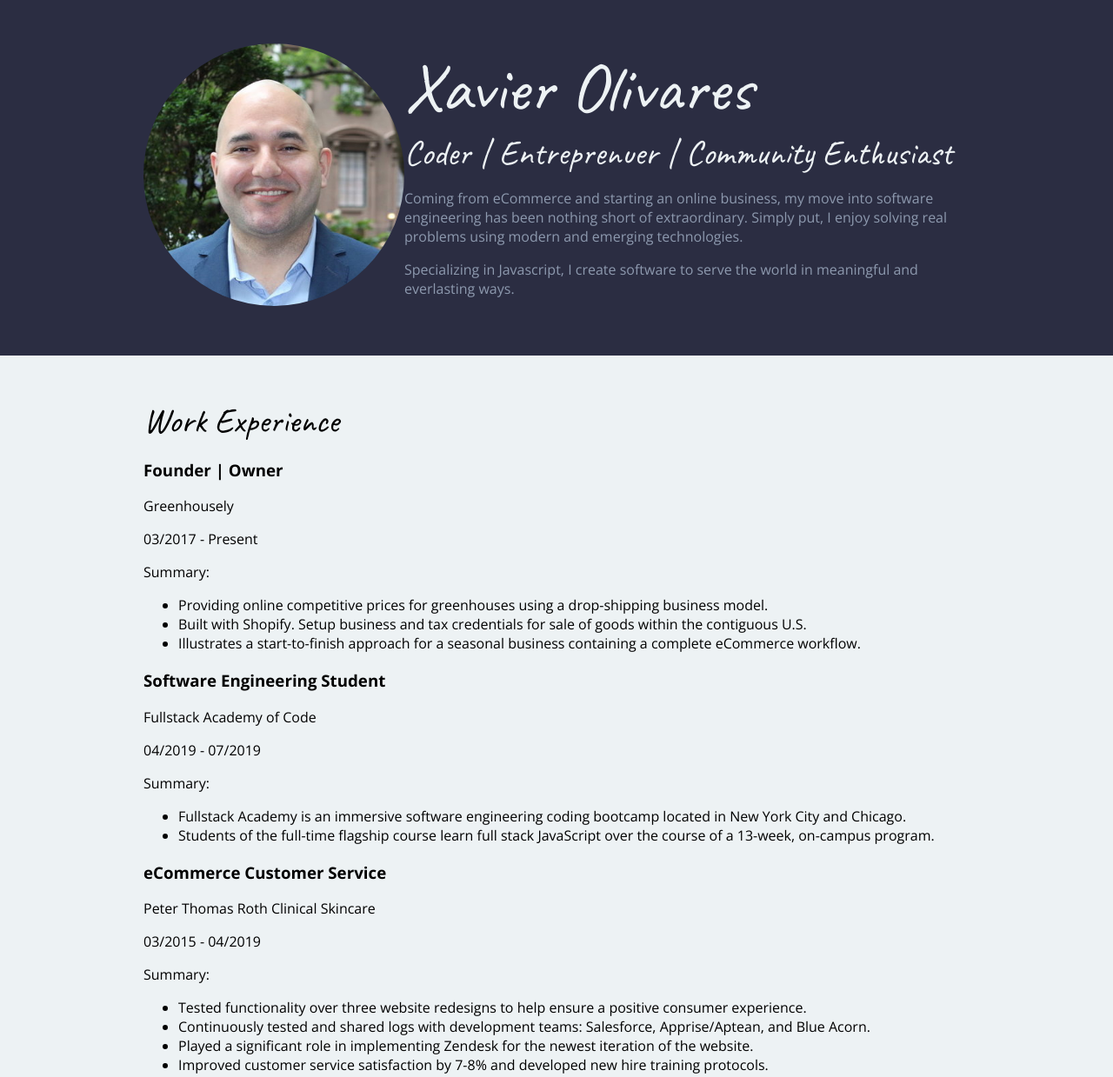
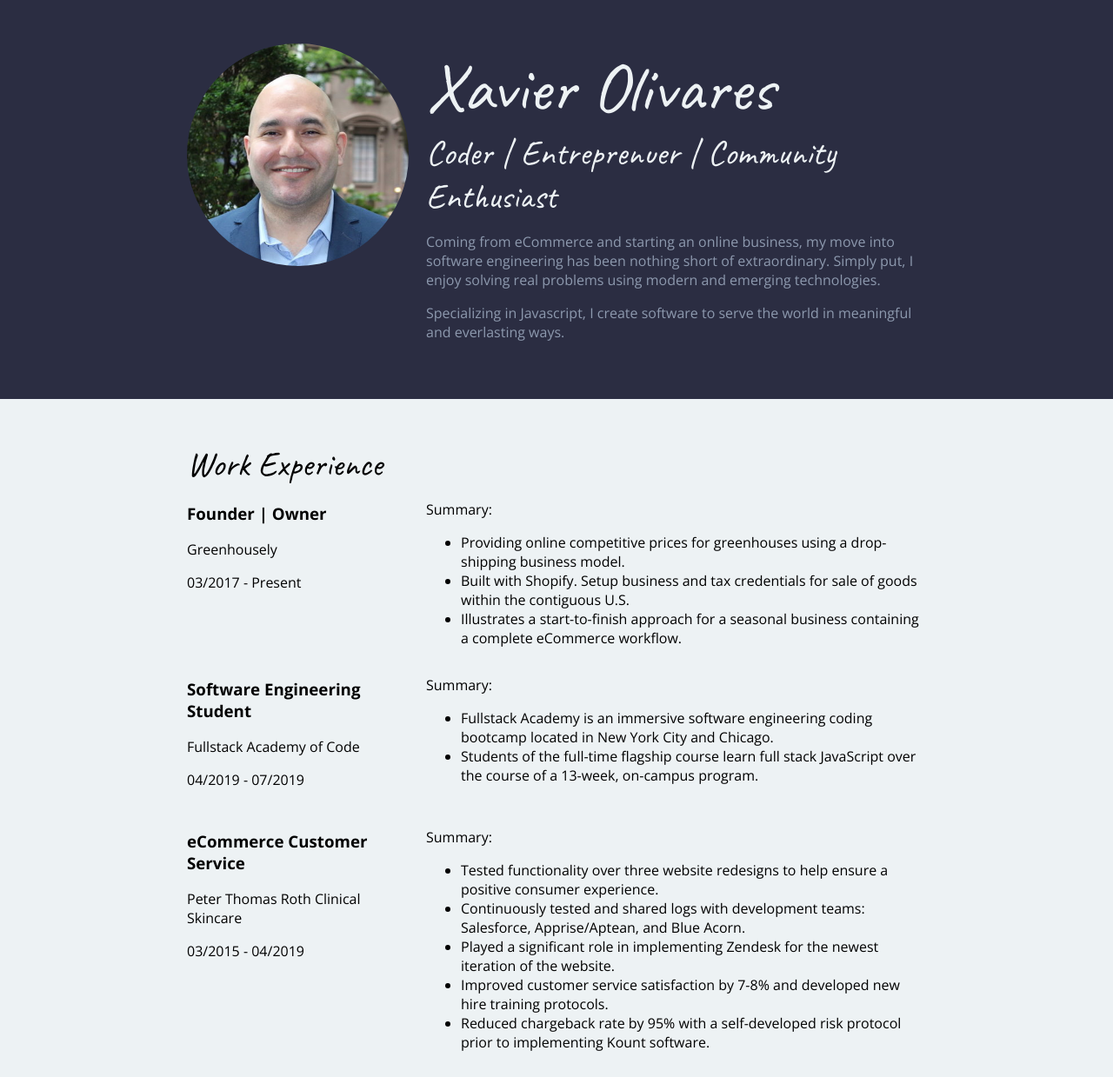
Before and after one commit to xavierolivares/cssessentials1, a plain HTML site: page CSSProjectFolder/index.html in a window 1280 px wide. Shown: the top 1239 px of the page at 87% size. Drawn offline with nearby package versions, Linux system fonts and the light colour scheme.

Commit message:
added min-height to fix column spacing

```diff
--- a/CSSProjectFolder/css/styles.css
+++ b/CSSProjectFolder/css/styles.css
@@ -7,6 +7,14 @@
 
 /* Global Styles
 -------------------- */
+
+html {
+    box-sizing: border-box;
+  }
+
+*, *:before, *:after {
+    box-sizing: inherit;
+  }
 
 body {
     font-family: 'Open Sans', sans-serif;
@@ -36,6 +44,17 @@ h2 {
     padding: 50px;
     overflow: auto;
 }
+.col-narrow {
+    width: 30%;
+    float: left;
+    min-height: 175px;
+}
+.col-wide {
+    width: 70%;
+    float: left;
+    padding-left: 20px;
+    min-height: 175px;
+}
 
 /* Header & Footer
 -------------------- */
@@ -50,14 +69,8 @@ header h1, header h2 {
     color: #EDF2F4;
 }
 
-header {
-    /* text-align: center; */
-}
-
 .profile-img {
-    width: 300px;
     border-radius: 50%;
-    float: left;
 }
 
 /* footer */
--- a/CSSProjectFolder/index.html
+++ b/CSSProjectFolder/index.html
@@ -11,11 +11,13 @@
     <!-- // Intro -->
     <header>
         <div class='content-wrap'>
-            <img class='profile-img' src="./img/profile.jpg" alt="Your Name">
+            <img class='profile-img col-narrow' src="./img/profile.jpg" alt="Your Name">
+            <div class='col-wide'>
                 <h1>Xavier Olivares</h1>
                 <h2>Coder | Entreprenuer | Community Enthusiast</h2>
                 <p>Coming from eCommerce and starting an online business, my move into software engineering has been nothing short of extraordinary. Simply put, I enjoy solving real problems using modern and emerging technologies.</p>
                 <p>Specializing in Javascript, I create software to serve the world in meaningful and everlasting ways.</p>
+            </div>
         </div>
     </header>
 
@@ -24,15 +26,15 @@
         <section class='work'>
             <div class='content-wrap'>
                 <h2>Work Experience</h2>
-
+            <div class='col-narrow'>
                 <!-- Job Details: copy this whole block to add more jobs -->
                 <h3>Founder | Owner</h3>
                 <p>Greenhousely</p>
                 <p>03/2017 - Present</p>
-
+            </div>
                 <!-- Add as many paragraphs as you need. -->
                 <!-- <p>Providing online competitive prices for greenhouses using a drop-shipping business model. Built with Shopify. Setup business and tax credentials for sale of goods within the contiguous U.S. Illustrates a start-to-finish approach for a seasonal business containing a complete eCommerce workflow.</p> -->
-
+            <div class='col-wide'>
                 <!-- This list can be deleted if you don't want to use it. -->
                 <p>Summary:</p>
                 <ul>
@@ -41,15 +43,17 @@
                     <li>Illustrates a start-to-finish approach for a seasonal business containing a complete eCommerce workflow.</li>
                 </ul>
                 <!-- end of Job Details block. -->
+            </div>
 
+            <div class='col-narrow'>
                     <!-- Job Details: copy this whole block to add more jobs -->
                     <h3>Software Engineering Student</h3>
                     <p>Fullstack Academy of Code</p>
                     <p>04/2019 - 07/2019</p>
-
+                </div>
                     <!-- Add as many paragraphs as you need. -->
                     <!-- <p>Tested functionality over three website redesigns to help ensure a positive consumer experience. Continuously tested and shared logs with development teams: Salesforce, Apprise/Aptean, and Blue Acorn. Played a significant role in implementing Zendesk for the newest iteration of the website. Improved customer service satisfaction by 7-8% and developed new hire training protocols. Reduced chargeback rate by 95% with a self-developed risk protocol prior to implementing Kount software.</p> -->
-
+                <div class='col-wide'>
                     <!-- This list can be deleted if you don't want to use it. -->
                     <p>Summary:</p>
                     <ul>
@@ -57,15 +61,16 @@
                         <li>Students of the full-time flagship course learn full stack JavaScript over the course of a 13-week, on-campus program.</li>
                     </ul>
                     <!-- end of Job Details block. -->
-
+                </div>
+            <div class='col-narrow'>
                     <!-- Job Details: copy this whole block to add more jobs -->
                     <h3>eCommerce Customer Service</h3>
                     <p>Peter Thomas Roth Clinical Skincare</p>
                     <p>03/2015 - 04/2019</p>
-
+                </div>
                     <!-- Add as many paragraphs as you need. -->
-                <!-- <p>Tested functionality over three website redesigns to help ensure a positive consumer experience. Continuously tested and shared logs with development teams: Salesforce, Apprise/Aptean, and Blue Acorn. Played a significant role in implementing Zendesk for the newest iteration of the website. Improved customer service satisfaction by 7-8% and developed new hire training protocols. Reduced chargeback rate by 95% with a self-developed risk protocol prior to implementing Kount software.</p> -->
-
+                    <!-- <p>Providing online competitive prices for greenhouses using a drop-shipping business model. Built with Shopify. Setup business and tax credentials for sale of goods within the contiguous U.S. Illustrates a start-to-finish approach for a seasonal business containing a complete eCommerce workflow.</p> -->
+                <div class='col-wide'>
                     <!-- This list can be deleted if you don't want to use it. -->
                     <p>Summary:</p>
                     <ul>
@@ -76,6 +81,8 @@
                             <li>Reduced chargeback rate by 95% with a self-developed risk protocol prior to implementing Kount software.</li>
                     </ul>
                     <!-- end of Job Details block. -->
+                </div>
+
             </div>
         </section>
 
```
Lines whose indentation alone changed are shown as unchanged.
